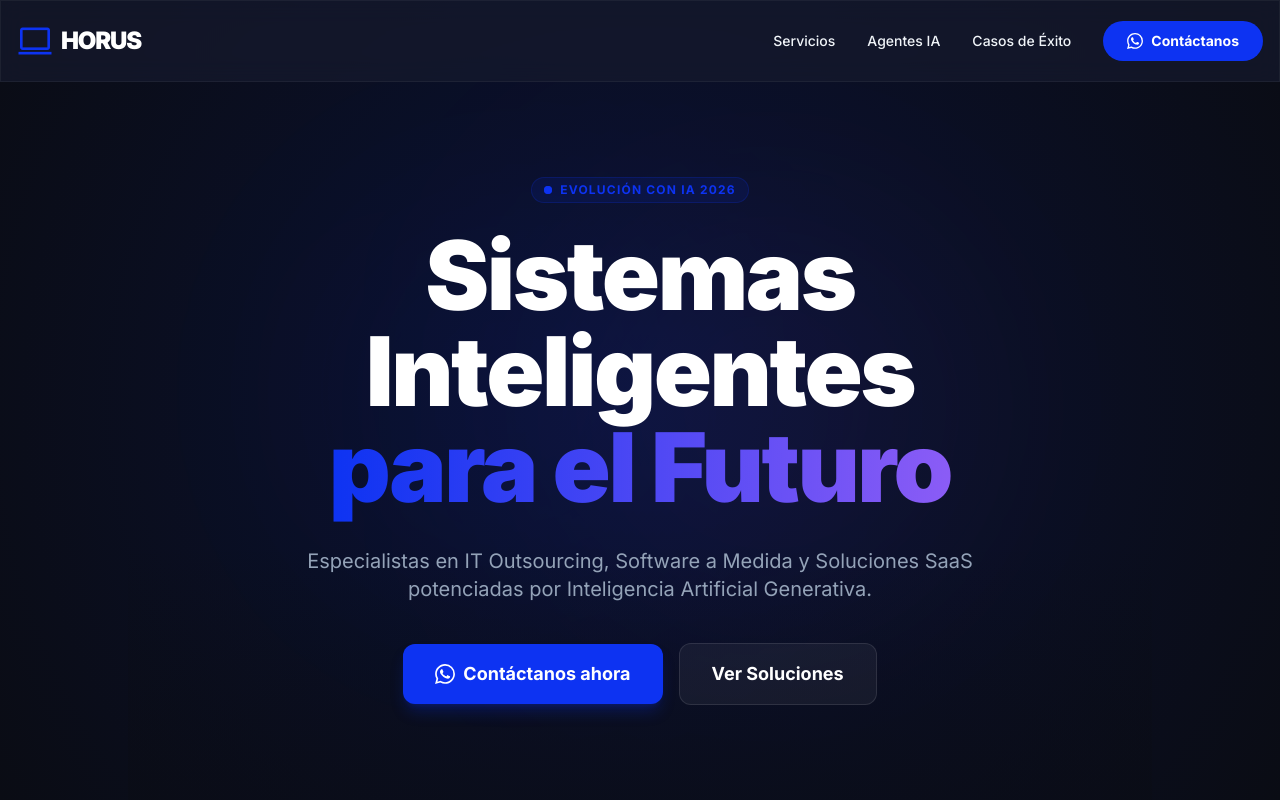
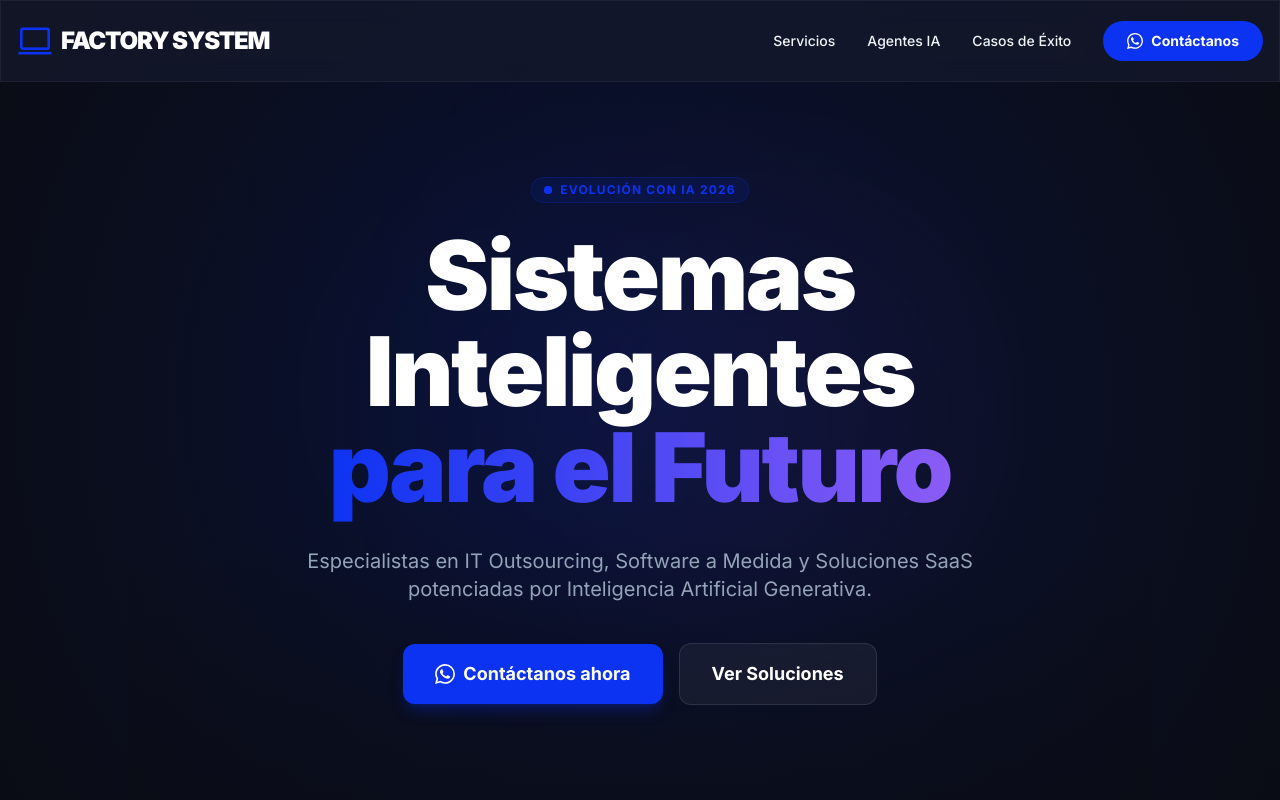
Before and after one commit to jefersonp123/FactorySystem, a plain HTML site: page index.html in a window 1280 px wide. Shown: the top 800 px of the page. Drawn offline with nearby package versions, Linux system fonts and the light colour scheme.

Commit message:
factory system

```diff
--- a/index.html
+++ b/index.html
@@ -4,7 +4,7 @@
 <head>
   <meta charset="UTF-8" />
   <meta name="viewport" content="width=device-width, initial-scale=1.0" />
-  <title>HORUS | Sistemas Inteligentes para el Futuro</title>
+  <title>FACTORY SYSTEM | Sistemas Inteligentes para el Futuro</title>
 
   <script src="https://cdn.tailwindcss.com?plugins=forms,container-queries"></script>
 
@@ -70,7 +70,7 @@
         <div class="text-primary flex items-center">
           <span class="material-symbols-outlined text-4xl">computer</span>
         </div>
-        <span class="text-2xl font-black tracking-tighter text-slate-900 dark:text-white">HORUS</span>
+        <span class="text-2xl font-black tracking-tighter text-slate-900 dark:text-white">FACTORY SYSTEM</span>
       </div>
 
       <div class="hidden md:flex items-center gap-8 text-sm font-medium">
@@ -334,7 +334,7 @@
     <div class="container mx-auto px-4">
       <div class="mb-16 text-center">
         <h3 class="text-3xl md:text-4xl font-black text-slate-900 dark:text-white mb-4">
-          Confían en HORUS
+          Confían en FACTORY SYSTEM
         </h3>
         <div
           class="flex flex-wrap justify-center items-center gap-12 opacity-40 grayscale hover:grayscale-0 transition-all duration-500">
@@ -361,7 +361,7 @@
           </div>
 
           <p class="text-xl md:text-2xl text-slate-300 italic leading-relaxed mb-8">
-            "La integración de los agentes de IA de HORUS redujo nuestro tiempo de respuesta al cliente en un 70%. No
+            "La integración de los agentes de IA de FACTORY SYSTEM redujo nuestro tiempo de respuesta al cliente en un 70%. No
             son solo una empresa de software, son un socio estratégico para el futuro."
           </p>
 
@@ -397,7 +397,7 @@
         <div class="md:col-span-2">
           <div class="flex items-center gap-2 mb-6">
             <span class="material-symbols-outlined text-primary text-3xl">computer</span>
-            <span class="text-2xl font-black tracking-tighter text-white">HORUS</span>
+            <span class="text-2xl font-black tracking-tighter text-white">FACTORY SYSTEM</span>
           </div>
 
           <p class="text-slate-500 max-w-sm mb-6">
@@ -438,7 +438,7 @@
       </div>
 
       <div class="pt-12 border-t border-white/5 text-center text-slate-600 text-sm">
-        <p>© 2026 HORUS Intelligent Systems. Todos los derechos reservados.</p>
+        <p>© 2026 FACTORY SYSTEM Intelligent Systems. Todos los derechos reservados.</p>
       </div>
     </div>
   </footer>
```
